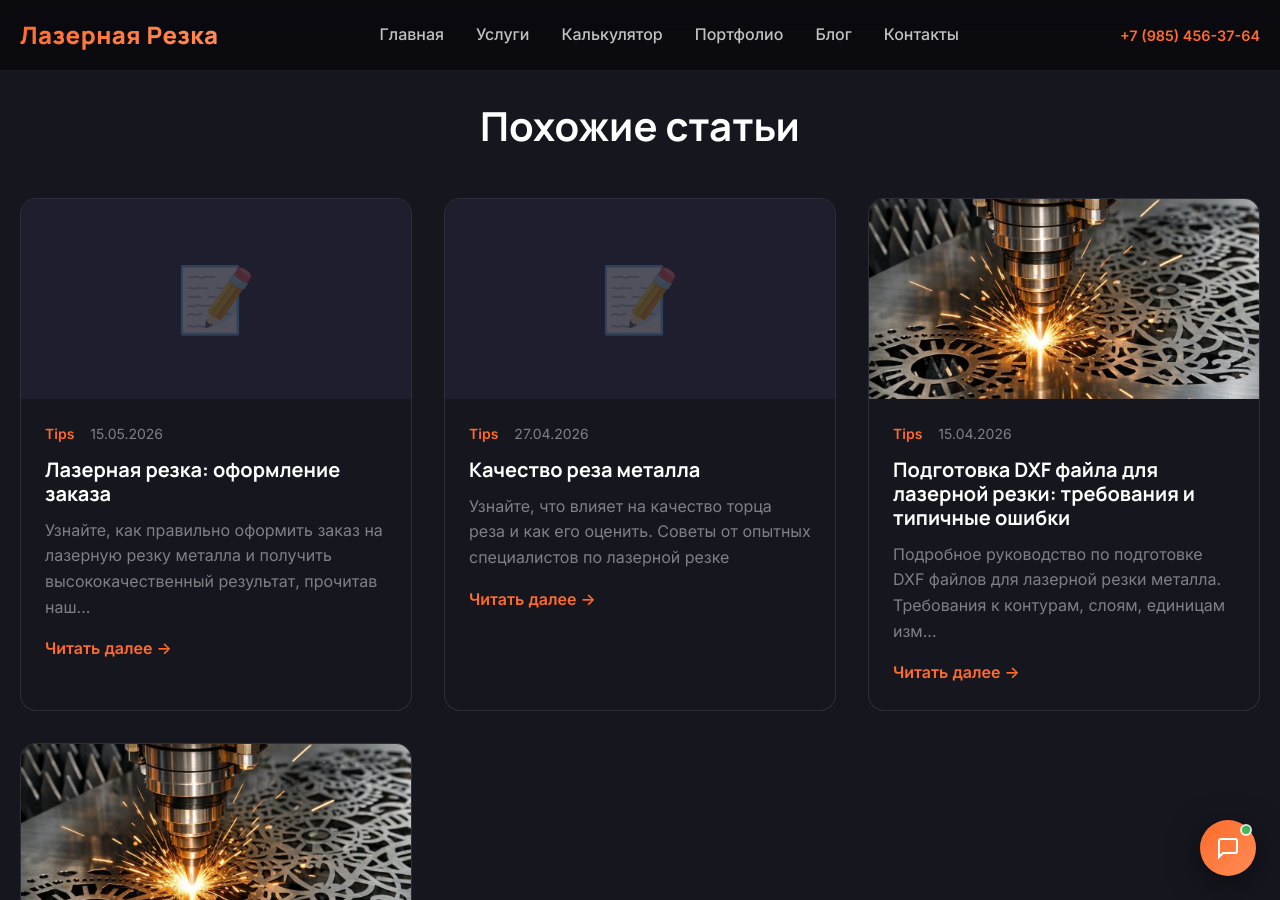
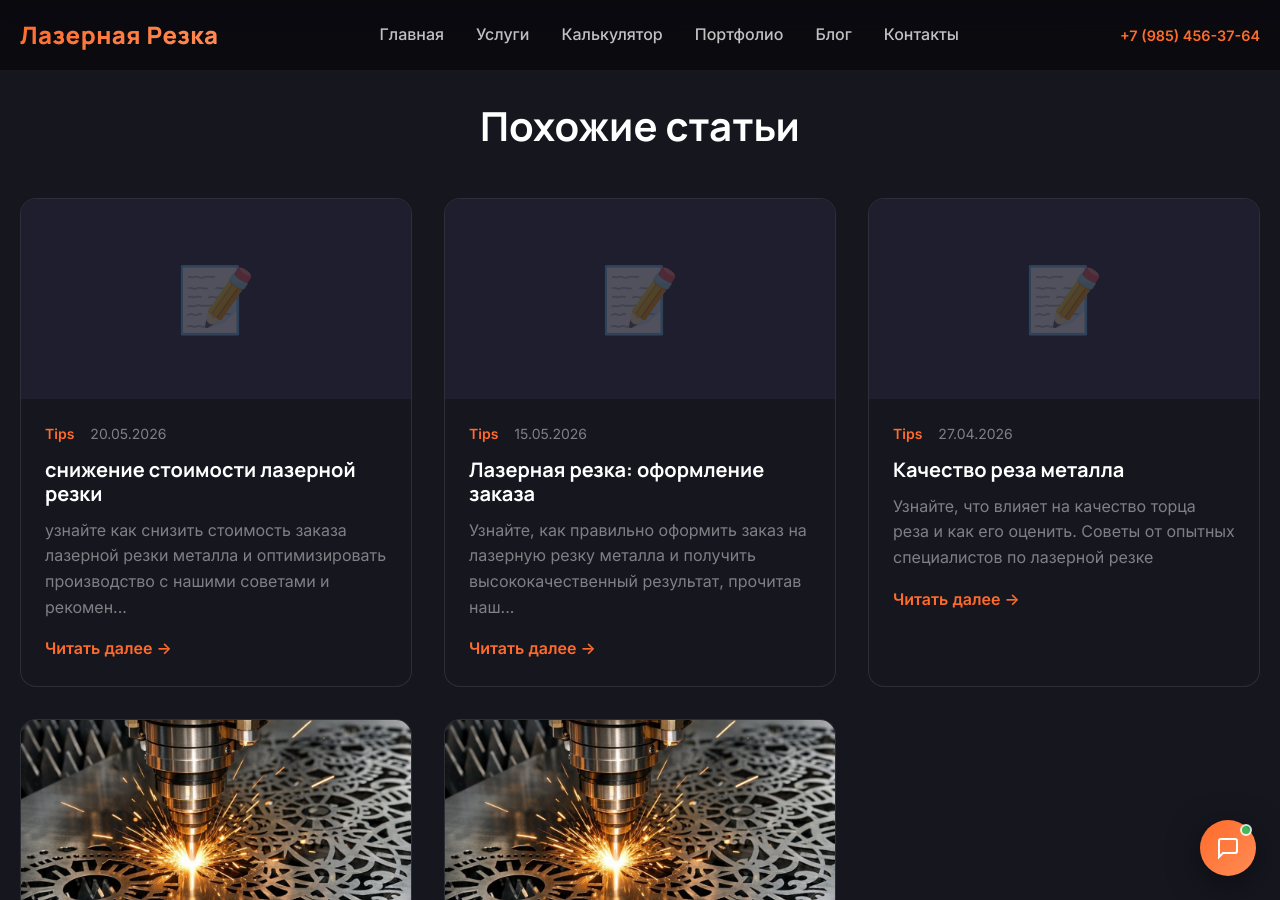
Before and after one commit to kaylas000/lazer-rezka, a Jekyll site: the page built from _posts/2026-05-18-chek-list-chertezha.md, in a window 1280 px wide and 900 px high, scrolled down 3428 px. Built offline with Jekyll 4.4.1, drawn with Linux system fonts in a browser that asks for light colours; part of the change alters nothing that is shown.

Commit message:
🤖 Auto-publish: снижение стоимости лазерной резки

```diff
--- a/_data/faq_from_posts.yml
+++ b/_data/faq_from_posts.yml
@@ -108,3 +108,9 @@
   post_title: Чек-лист для лазерной резки
   post_url: /blog/2026/05/chek-list-chertezha/
   question: Чертеж какой формой?
+- answer: Используйте оптимальную толщину материала и простые формы. Это уменьшит
+    время резки и стоимость.
+  category: prices
+  post_title: снижение стоимости лазерной резки
+  post_url: /blog/2026/05/kak-snizit-stoimost/
+  question: Как снизить стоимость?
--- /dev/null
+++ b/_posts/2026-05-20-kak-snizit-stoimost.md
@@ -0,0 +1,62 @@
+---
+author: AI-редакция
+category: tips
+date: 2026-05-20 09:39:19 +0300
+description: узнайте как снизить стоимость заказа лазерной резки металла и оптимизировать
+  производство с нашими советами и рекомендациями
+generated: true
+keywords: лазерная резка, стоимость производства, металлообработка, снижение затрат,
+  экономия средств
+layout: post
+reviewed: false
+slug: kak-snizit-stoimost
+tags:
+- лазерная резка
+- металлообработка
+- стоимость производства
+- оптимизация
+title: снижение стоимости лазерной резки
+---
+
+Лазерная резка металла - это высокоточный процесс, который позволяет создавать сложные детали с высокой точностью. Однако стоимость такого процесса может быть достаточно высокой. В этой статье мы рассмотрим способы снижения стоимости заказа лазерной резки.
+
+## Основные факторы стоимости
+Основной фактор стоимости лазерной резки - это материал, из которого изготавливается деталь. Различные материалы имеют разную стоимость, и выбор материала может существенно повлиять на окончательную цену.
+
+### Материалы и их стоимость
+Сталь, нержавейка и алюминий - это наиболее распространенные материалы, используемые в лазерной резке. Стоимость этих материалов зависит от их толщины, качества и наличия. Уточняем стоимость материала по чертежу.
+
+## Процесс лазерной резки
+Процесс лазерной резки включает в себя несколько этапов, включая подготовку чертежа, настройку оборудования и сам процесс резки.
+
+### Подготовка чертежа
+Подготовка чертежа - это важный этап в процессе лазерной резки. Чертеж должен быть подготовлен в специальном формате, таком как DXF, с толщиной/весом линии = 0 (Hairline). Это позволяет обеспечить высокую точность резки.
+
+## Технические характеристики оборудования
+Волоконный лазер 3 кВт - это мощное оборудование, которое позволяет выполнять лазерную резку металла с высокой точностью. Однако технические характеристики оборудования могут повлиять на стоимость процесса.
+
+### Влияние оборудования на стоимость
+Технические характеристики оборудования, такие как мощность лазера и качество резки, могут повлиять на стоимость процесса. Уточняем стоимость в зависимости от характеристик оборудования.
+
+## Практические советы
+Вот некоторые практические советы, которые могут помочь снизить стоимость заказа лазерной резки:
+* Выберите наиболее подходящий материал для вашей детали
+* Уточняйте стоимость материала по чертежу
+* Используйте специальный формат чертежа DXF
+* Минимизируйте количество деталей в заказе
+* Рассмотрите возможность использования более тонкого материала
+* Избегайте сложных форм и изгибов
+* Уточняйте стоимость в зависимости от характеристик оборудования
+* Проверяйте наличие скидок и акций
+
+## Часто задаваемые вопросы
+Вопрос 1: Какой материал наиболее дешевый для лазерной резки?
+Ответ: Стоимость материала зависит от его толщины, качества и наличия. Уточняем стоимость материала по чертежу.
+Вопрос 2: Можно ли снизить стоимость лазерной резки, используя более тонкий материал?
+Ответ: Да, использование более тонкого материала может снизить стоимость лазерной резки.
+Вопрос 3: Какой формат чертежа наиболее подходит для лазерной резки?
+Ответ:DXF с толщиной/весом линии = 0 (Hairline).
+Вопрос 4: Можно ли узнать стоимость лазерной резки заранее?
+Ответ: Да, стоимость лазерной резки можно уточнить по чертежу.
+Вопрос 5: Какой срок изготовления лазерной резки?
+Ответ: Срок изготовления зависит
```
